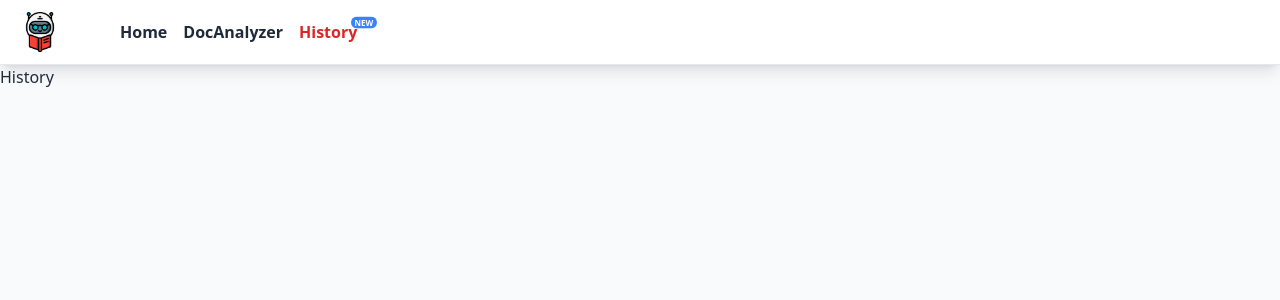
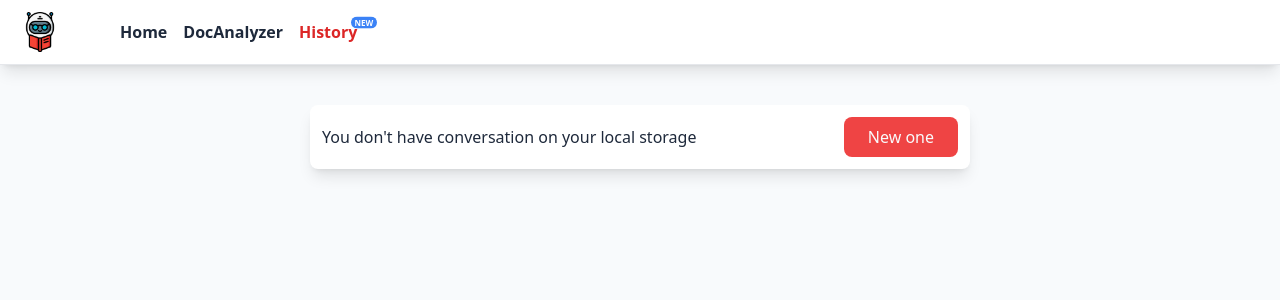
Before and after one commit to romainniamor/docAnalyser, a React (Vite) app in the folder frontApp/: page /history in a window 1280 px wide. Shown: the top 300 px of the page. Built offline with nearby package versions, Linux system fonts and the light colour scheme.

Commit message:
💄 Create empty history message

```diff
--- a/frontApp/src/pages/historyPage/History.tsx
+++ b/frontApp/src/pages/historyPage/History.tsx
@@ -1,5 +1,16 @@
 import React from "react";
+import PrimaryButton from "../../components/reusableUi/PrimaryButton";
+import { NavLink } from "react-router-dom";
 
 export default function History() {
-  return <div>History</div>;
+  return (
+    <div className="flex justify-center items-center">
+      <div className="w-[660px] flex justify-between items-center mt-10 bg-white rounded-lg shadow-lg p-3">
+        <span>You don't have conversation on your local storage</span>
+        <NavLink to="/analyzer">
+          <PrimaryButton label="New one" />
+        </NavLink>
+      </div>
+    </div>
+  );
 }
--- a/frontApp/src/pages/homePage/HeroHeader.tsx
+++ b/frontApp/src/pages/homePage/HeroHeader.tsx
@@ -14,7 +14,7 @@ export default function HeroHeader() {
           <p>💬 Ask your pdf </p>
         </div>
         <Link to={"/analyzer"}>
-          <PrimaryButton label="Try It!" />
+          <PrimaryButton label="Try It !" />
         </Link>
       </div>
     </div>
```
